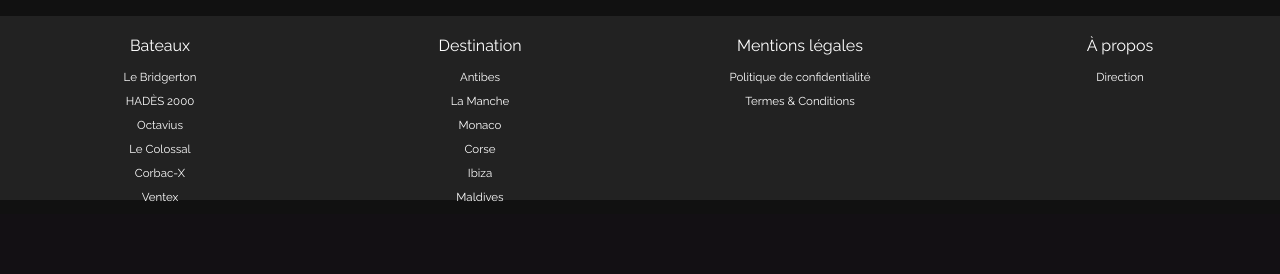
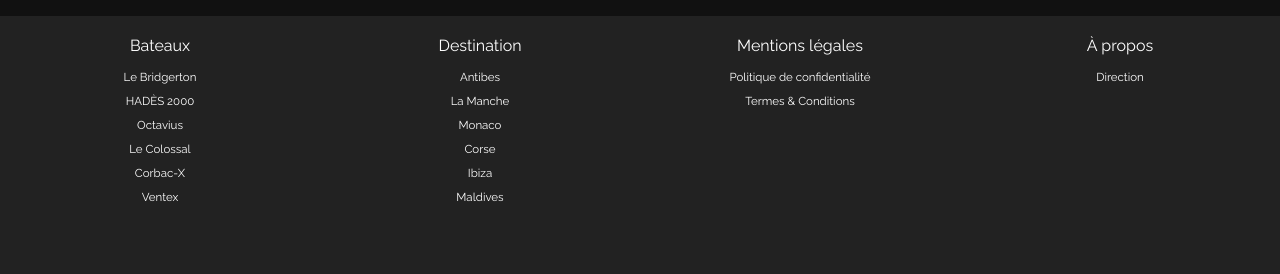
Before and after one commit to BomberQLF/SAE_Resa_Web, a PHP site: page / in a window 1280 px wide. Shown: the part 3311-3585 px from the top of the page. Before the commit the page ends 3513 px from the top, so only its background shows below. Run offline with PHP 8.4, Linux system fonts and the light colour scheme; data that the repository does not hold is empty.

Commit message:
Correction d'un bug
Le footer n'était pas correctement affiché sur différents tailles d'écrans.

```diff
--- a/destinations.css
+++ b/destinations.css
@@ -386,9 +386,8 @@ p {
 
 footer {
   background-color: #222;
-  height: 23vh;
   color: white;
-  padding: 20px 0;
+  padding: 20px 0 60px 0;
 }
 
 .footer-container {
--- a/style.css
+++ b/style.css
@@ -690,9 +690,8 @@ body .carousel .list .item.activeOld {
 
 footer {
   background-color: #222;
-  height: 23vh;
   color: white;
-  padding: 20px 0;
+  padding: 20px 0 60px 0;
 }
 
 .container {
```
